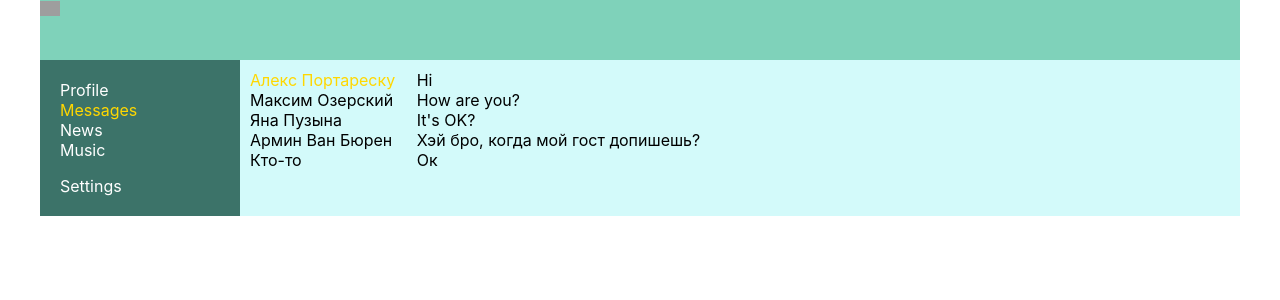
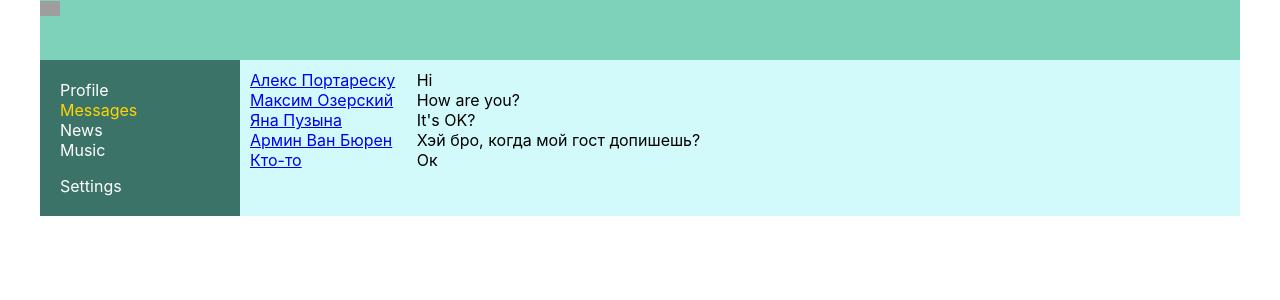
Before and after one commit to AlexanderPuzyna/way-of-the-samurai, a React (Create React App) app in the folder lesson-04/: page /dialogs in a window 1280 px wide. Shown: the top 300 px of the page. Built offline with nearby package versions, Linux system fonts and the light colour scheme; grey boxes are pictures that could not be loaded.

Commit message:
lesson-22

```diff
--- a/lesson-04/src/components/Dialogs/Dialogs.jsx
+++ b/lesson-04/src/components/Dialogs/Dialogs.jsx
@@ -1,4 +1,5 @@
 import React from "react";
+import { NavLink } from "react-router-dom";
 import s from './Dialogs.module.css';
 
 
@@ -7,19 +8,19 @@ const Dialogs = (props) => {
         <div className={s.dialogs}>
             <div className={s.dialogItems}>
                 <div className={s.dialog + " " +s.active}>
-                    Алекс Портареску
+                    <NavLink to='/dialogs/1'>Алекс Портареску</NavLink>
                 </div>
                 <div className={s.dialog}>
-                    Максим Озерский
+                <NavLink to='/dialogs/2'>Максим Озерский</NavLink>
                 </div>
                 <div className={s.dialog}>
-                    Яна Пузына
+                <NavLink to='/dialogs/3'>Яна Пузына</NavLink>
                 </div>
                 <div className={s.dialog}>
-                    Армин Ван Бюрен
+                <NavLink to='/dialogs/4'>Армин Ван Бюрен</NavLink>
                 </div>
                 <div className={s.dialog}>
-                    Кто-то
+                <NavLink to='/dialogs/5'>Кто-то</NavLink>
                 </div>
 
             </div>
```
